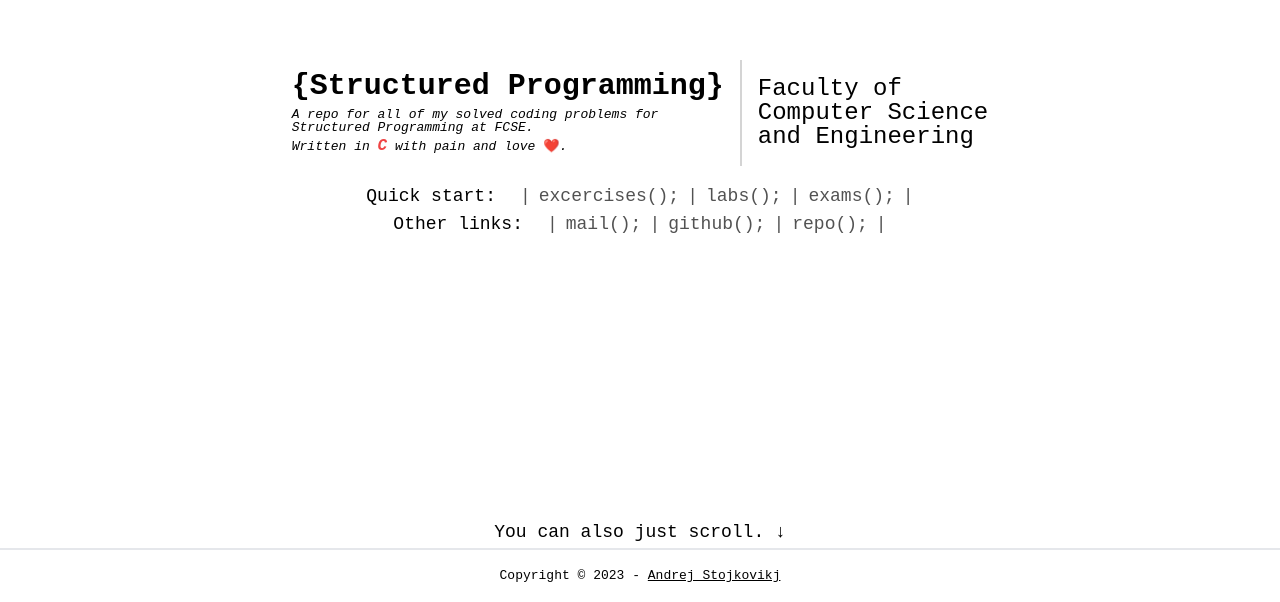
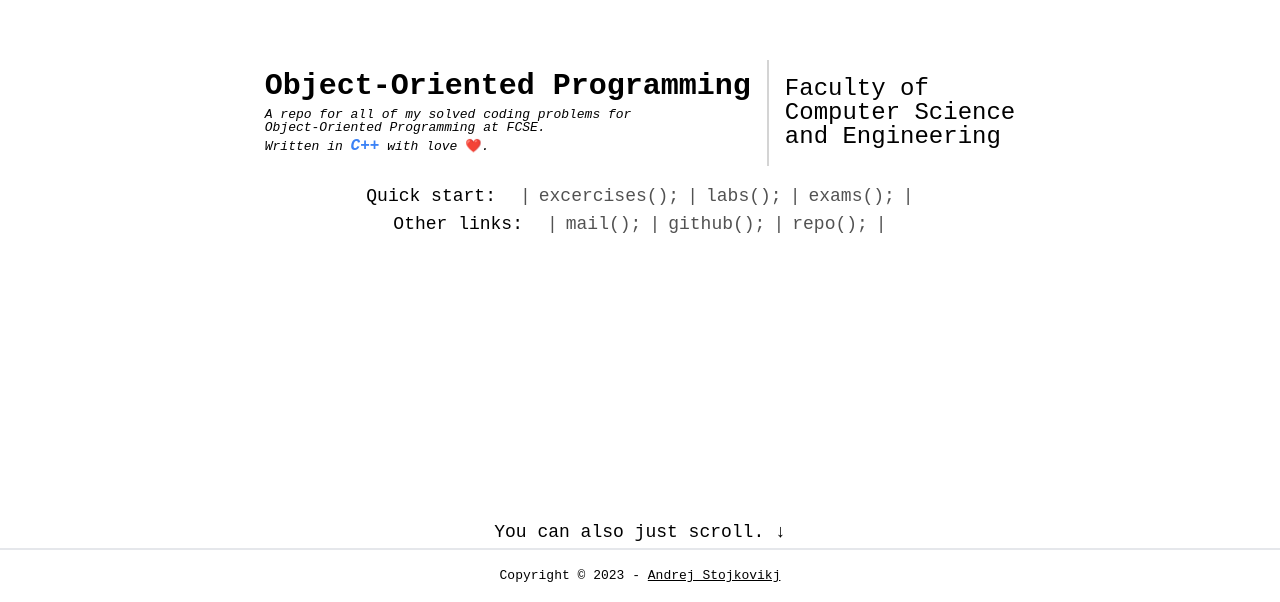
Before and after one commit to AndrejStojkovic/OOP, a plain HTML site: page index.html in a window 1280 px wide. Shown: the part 250-852 px from the top of the page. Drawn offline with nearby package versions, Linux system fonts and the light colour scheme.

Commit message:
Improvements

```diff
--- a/index.html
+++ b/index.html
@@ -4,7 +4,7 @@
   <meta charset="UTF-8">
   <meta http-equiv="X-UA-Compatible" content="IE=edge">
   <meta name="viewport" content="width=device-width, initial-scale=1.0">
-  <title>SP - Andrej Stojkovikj</title>
+  <title>OOP - Andrej Stojkovikj</title>
   <script src="https://cdn.tailwindcss.com"></script>
 
   <style>
@@ -26,12 +26,12 @@
   <div id="main" class="flex flex-col justify-center items-center border-b-2">
     <div id="head" class="flex gap-4">
       <div class="flex flex-col py-2 justify-center">
-        <div class="text-3xl font-semibold">{Structured Programming}</div>
+        <div class="text-3xl font-semibold">Object-Oriented Programming</div>
         <div class="text-md italic leading-none pt-1">
           A repo for all of my solved coding problems for<br>
-          Structured Programming at FCSE.<br>
+          Object-Oriented Programming at FCSE.<br>
           <div class="py-1">
-            Written in <span class="text-red-500 font-bold text-[16px]">C</span> with pain and love <span class="not-italic">❤️</span>.
+            Written in <span class="text-blue-500 font-bold text-[16px]">C++</span> with love <span class="not-italic">❤️</span>.
           </div>
         </div>
       </div>
```
